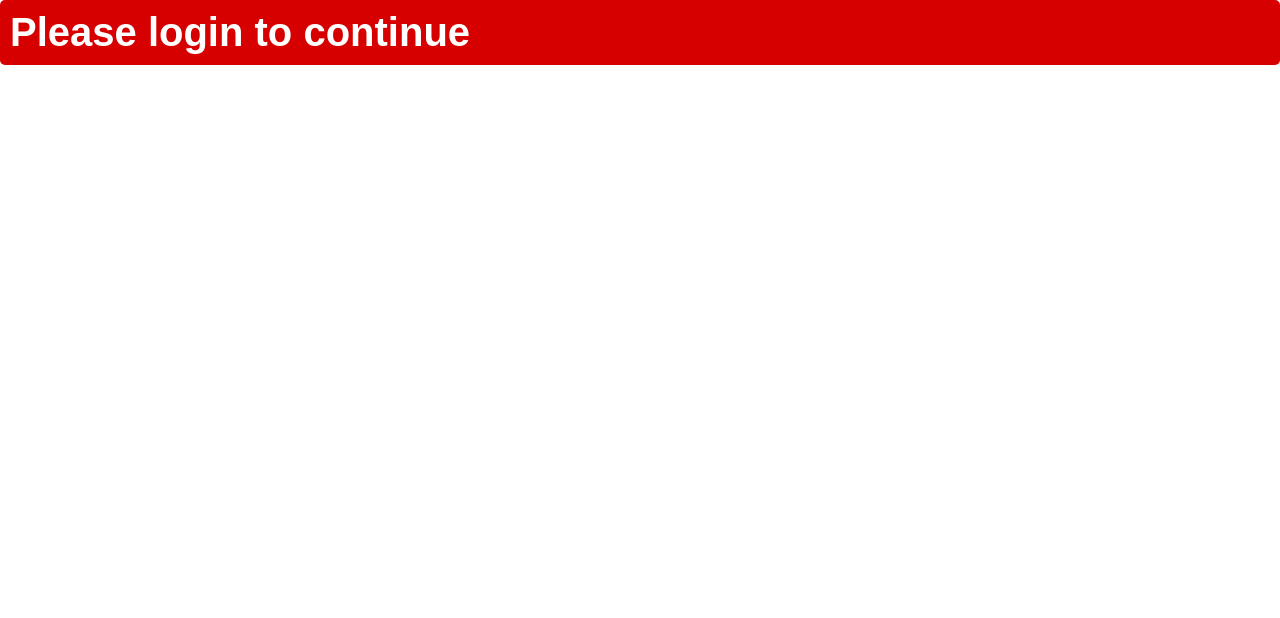
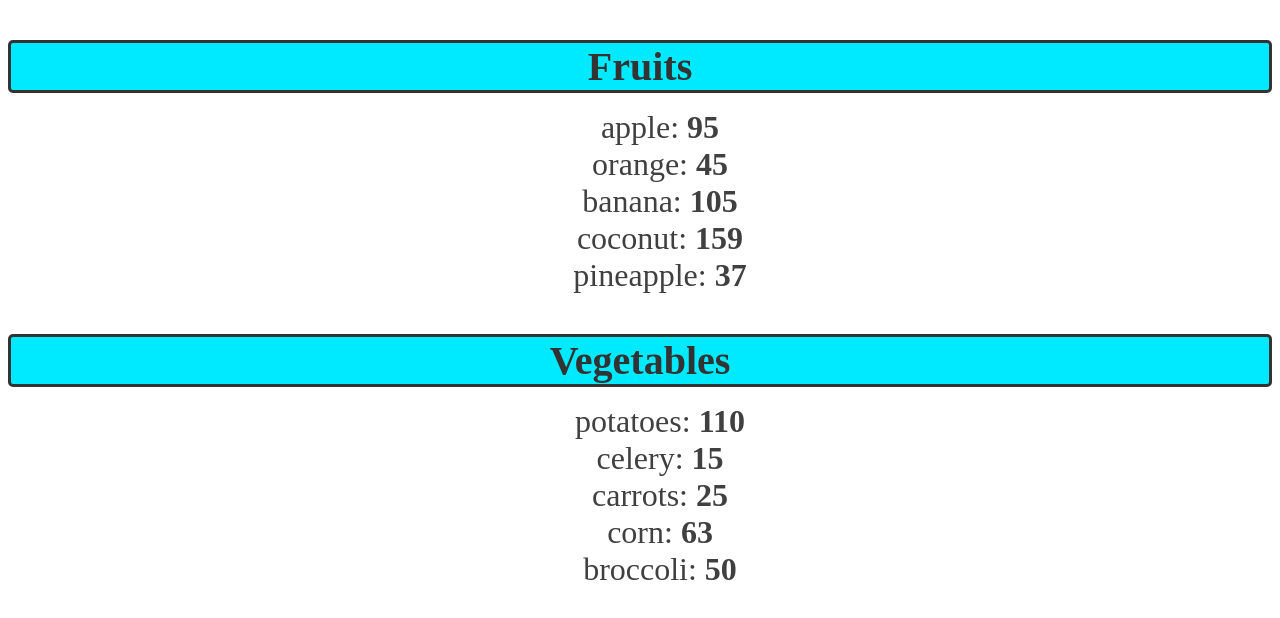
Before and after one commit to mj-stack/learning-reactjs, a React (Vite) app in the folder Website/my-react-app/: page / in a window 1280 px wide. Shown: the top 618 px of the page. Built offline with nearby package versions, Linux system fonts and the light colour scheme.

Commit message:
Render lists

```diff
--- a/Website/my-react-app/src/App.jsx
+++ b/Website/my-react-app/src/App.jsx
@@ -1,10 +1,23 @@
-import UserGreeting from "./UserGreeting";
+import List from "./List";
 
 function App() {
 
+  const fruits = [{id: 1, name: 'apple', calories: 95},
+    {id: 2, name: 'orange', calories: 45},
+    {id: 3, name: 'banana', calories: 105},
+    {id: 4, name: 'coconut', calories: 159},
+    {id: 5, name: 'pineapple', calories: 37}];
+
+  const vegetables = [{id: 6, name: 'potatoes', calories: 110},
+    {id: 7, name: 'celery', calories: 15},
+    {id: 8, name: 'carrots', calories: 25},
+    {id: 9, name: 'corn', calories: 63},
+    {id: 10, name: 'broccoli', calories: 50}];
+
   return(
     <>
-      <UserGreeting isLoggedIn={false} username="Mukul Joshi"/>
+      {fruits.length > 0 && <List items={fruits} category="Fruits"/>}
+      {vegetables.length > 0 && <List items={vegetables} category="Vegetables"/>}
     </>
   );
 }
--- /dev/null
+++ b/Website/my-react-app/src/List.jsx
@@ -0,0 +1,15 @@
+
+function List(props) {
+
+    const category = props.category;
+    const itemList = props.items;
+
+    const listItems = itemList.map(item =>  <li key={item.id}>{item.name}:&nbsp;<b>{item.calories}</b></li> );
+
+    return( <>
+                <h3 className="list-category">{category}</h3>
+                <ul className="list-items">{listItems}</ul>
+            </>);
+}
+
+export default List;
--- a/Website/my-react-app/src/UserGreeting.jsx
+++ /dev/null
@@ -1,22 +0,0 @@
-import PropTypes from 'prop-types';
-
-function UserGreeting(props) {
-
-    if(props.isLoggedIn) {
-        return <h2 className="welcome-message">Welcome {props.username}</h2>;
-    } else {
-        return <h2 className="login-prompt">Please login to continue</h2>
-    }
-}
-
-UserGreeting.proptypes = {
-    isLoggedIn: PropTypes.bool,
-    username: PropTypes.string
-}
-
-UserGreeting.defaultProps = {
-    isLoggedIn: false,
-    username: "Guest"
-}
-
-export default UserGreeting;
--- a/Website/my-react-app/src/index.css
+++ b/Website/my-react-app/src/index.css
@@ -1,22 +1,23 @@
-body {
-  margin: 0;
-  font-family: Arial;
+.list-category {
+  font-size: 2.5rem;
+  font-weight: bold;
+  color: hsl(0, 0%, 20%);
+  margin-bottom: 10px;
+  text-align: center;
+  border: 3px solid;
+  border-radius: 5px;
+  background-color: hsl(185, 100%, 50%);
 }
 
-.welcome-message {
-  font-size: 2.5em;
-  background-color: hsl(120, 100%, 42%);
-  color: white;
-  padding: 10px;
-  border-radius: 5px;
+.list-items li{
+  font-size: 2em;
+  list-style: none;
+  color: hsl(0, 0%, 25%);
+  text-align: center;
   margin: 0;
 }
 
-.login-prompt {
-  font-size: 2.5em;
-  background-color: hsl(0, 100%, 42%);
-  color: white;
-  padding: 10px;
-  border-radius: 5px;
-  margin: 0;
+.list-items li:hover {
+  color: hsl(0, 0%, 45%);
+  cursor: pointer;
 }
```
